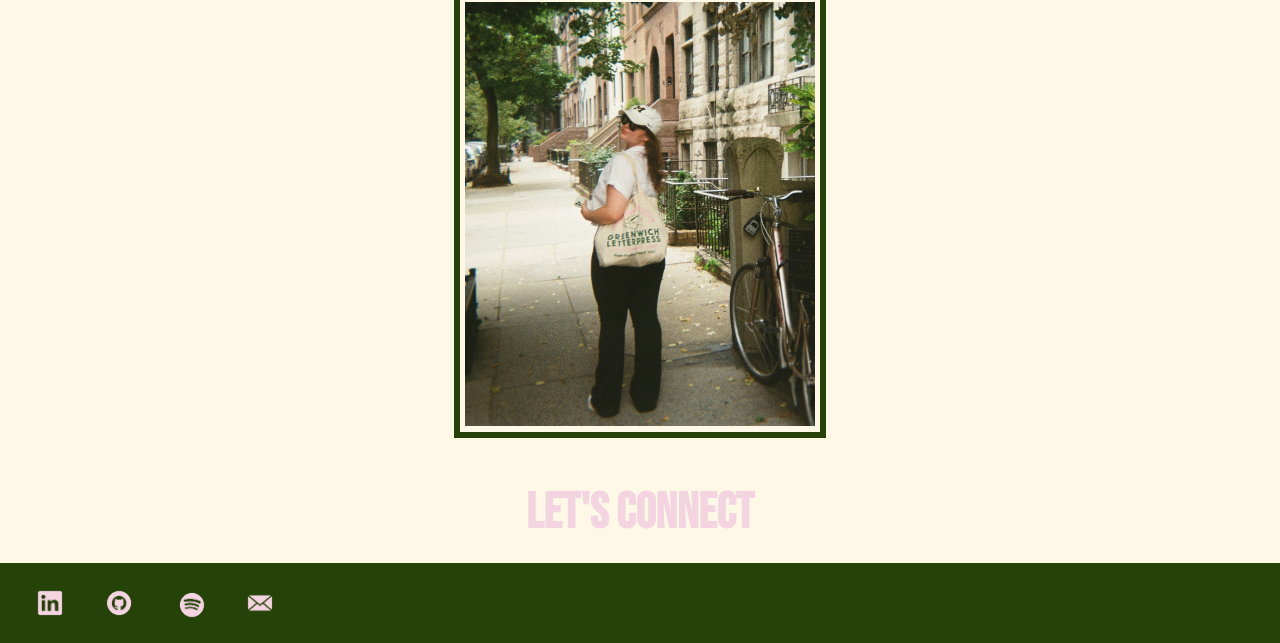
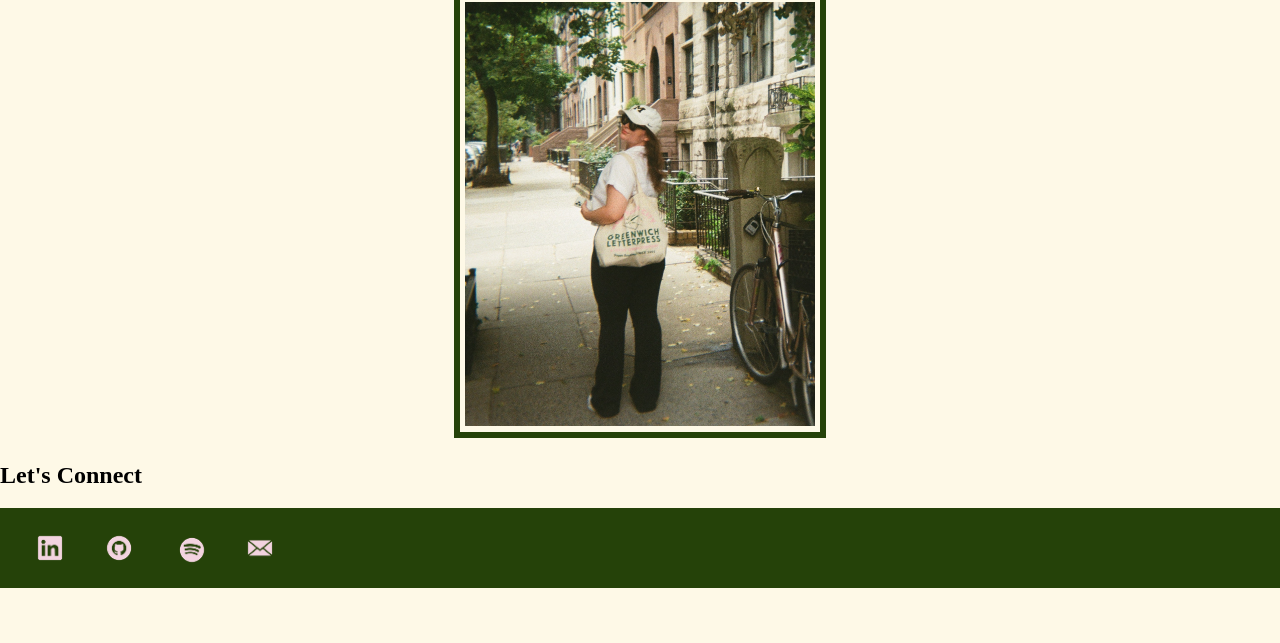
Before and after one commit to graceashworth/graceashworth.github.io, a plain HTML site: page index.html in a window 1280 px wide. Shown: the part 343-986 px from the top of the page. After the commit the page ends 931 px from the top, so only its background shows below. Drawn offline with Linux system fonts and the light colour scheme.

Commit message:
Update home.css

```diff
--- a/home.css
+++ b/home.css
@@ -39,13 +39,6 @@ h1{ font-family: 'Bebas Neue', sans-serif;
     margin-top: -8px;
 }
 
-h2 {
-    font-family: 'Bebas Neue', sans-serif;
-    font-size: 50px;
-    margin-bottom: 20px;
-    color: #f3d4e0;
-    text-align: center;
-}
 
 header {
     display: flex;
```
